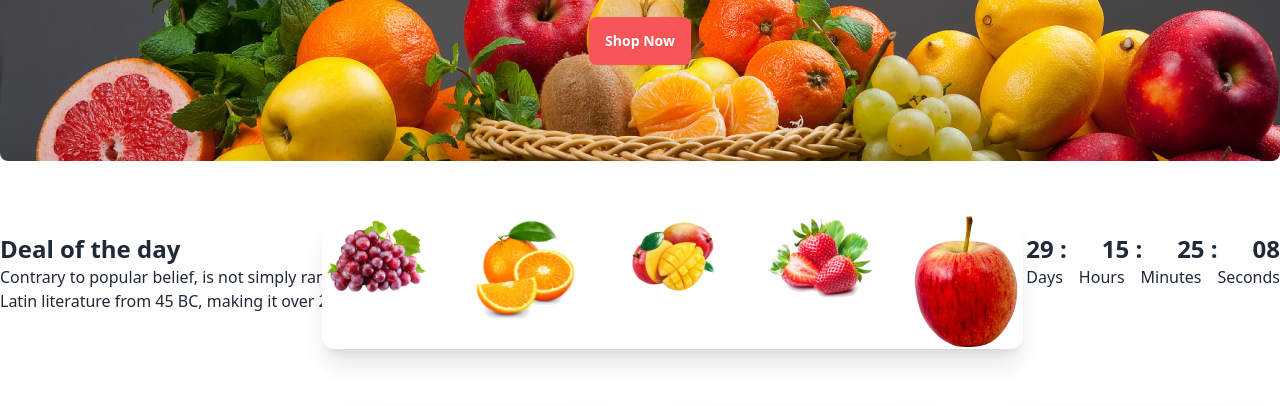
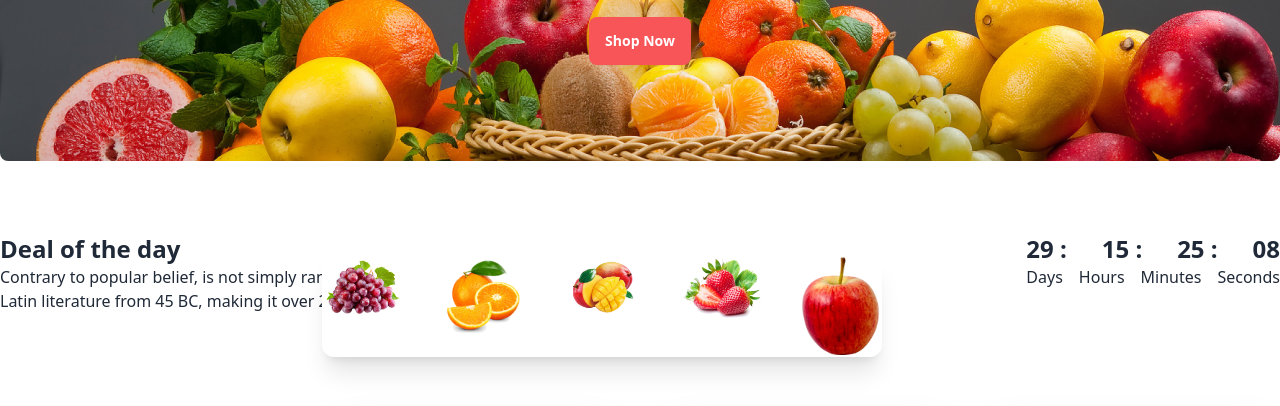
Before and after one commit to mohiuddinahmed121/fruit-brust-website, a plain HTML site: page index.html in a window 1280 px wide. Shown: the part 379-785 px from the top of the page. Drawn offline with nearby package versions, Linux system fonts and the light colour scheme; grey boxes are pictures that could not be loaded.

Commit message:
last updated

```diff
--- a/index.html
+++ b/index.html
@@ -137,9 +137,9 @@
                 </div>
             </div>
         </div>
-        <section class="absolute right-6 bottom-8 mb-10">
+        <section class="absolute right-6 bottom-6 mb-10">
             <div
-                class="grid gap-10 grid-cols-1 md:grid-cols-2 lg:grid-cols-5 bg-white border-solid border-2 border-[white] shadow-xl rounded-xl w-3/4">
+                class="grid gap-10 md:grid-cols-2 lg:grid-cols-5 bg-white border-solid border-2 border-[white] shadow-xl rounded-xl w-3/5">
                 <img src="images/fruit1.png" alt="">
                 <img src="images/fruit2.png" alt="">
                 <img src="images/fruit3.png" alt="">
```
